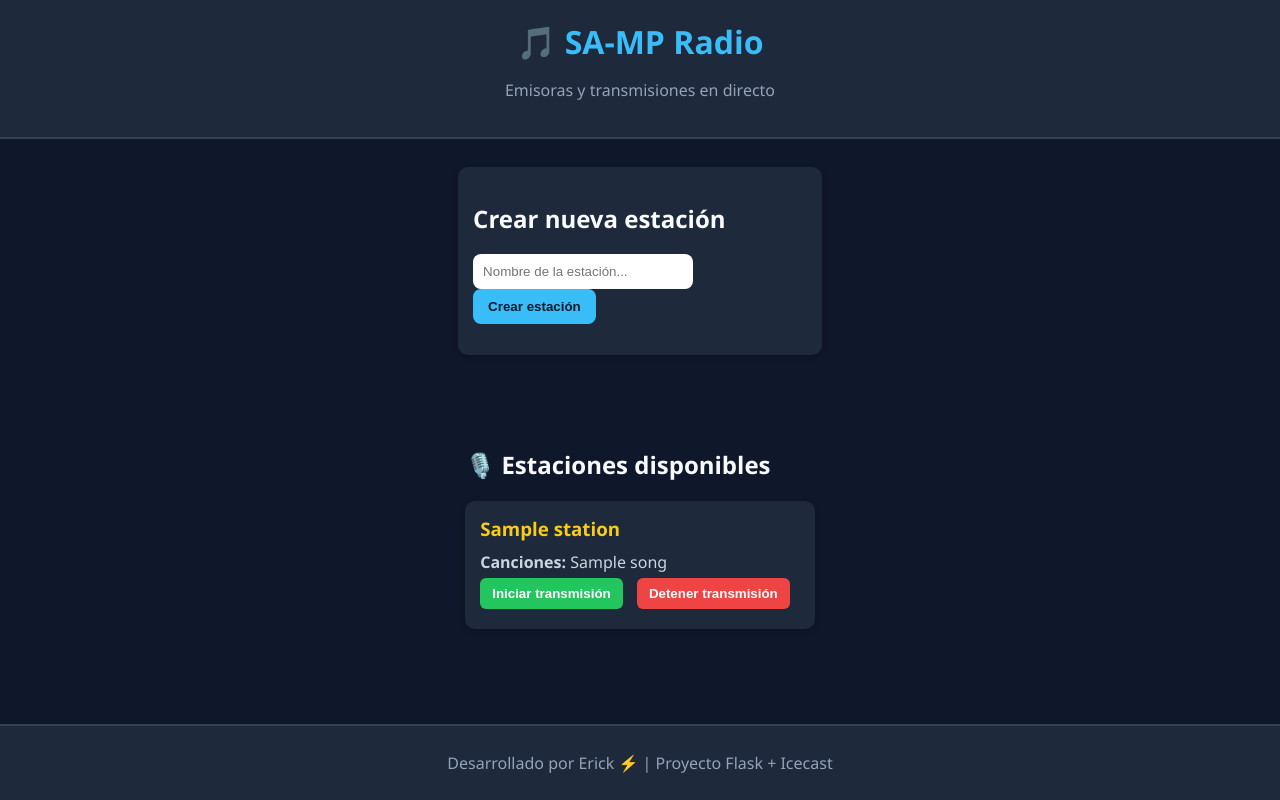
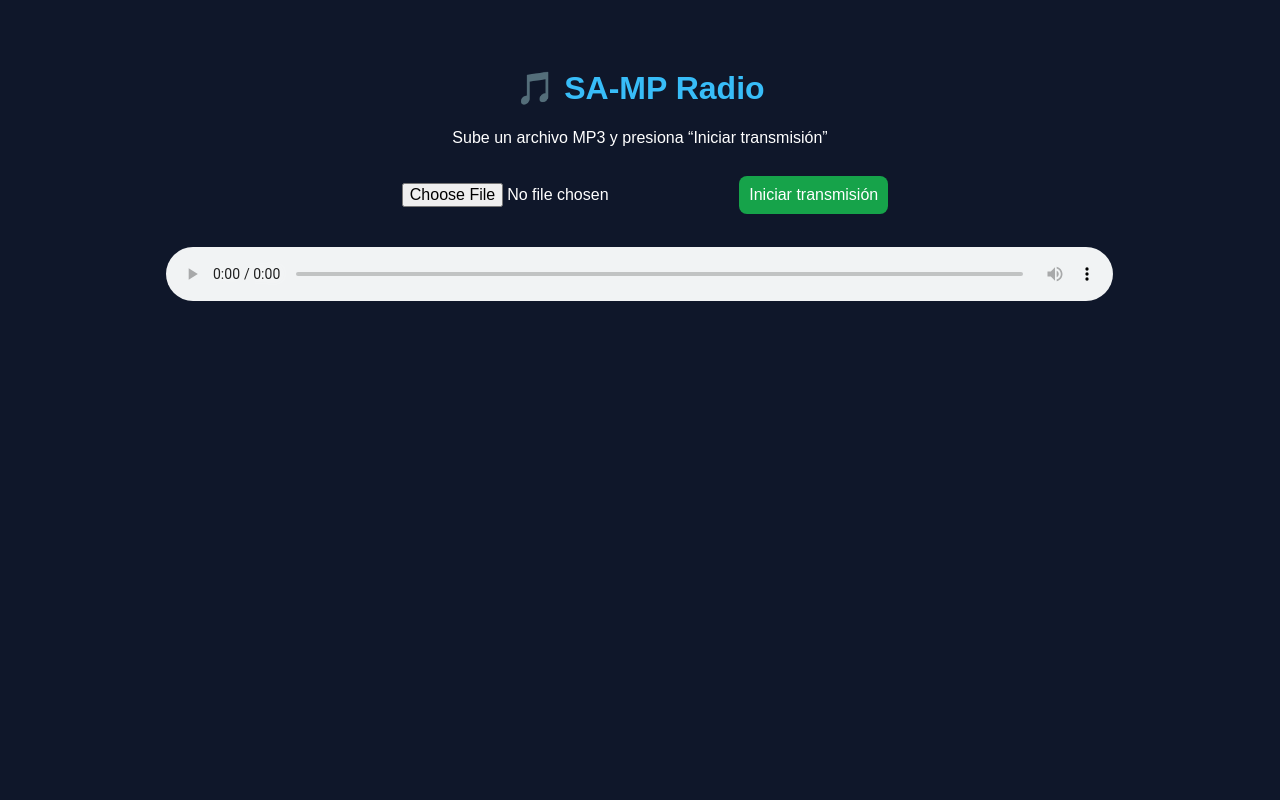
Before and after one commit to ELLOCOACRO/sa-mp-radio, a Flask app: template templates/index.html in a window 1280 px wide. Run offline with Flask 3, Linux system fonts and the light colour scheme; the template is opened without the code that fills it: most values are stand-ins (such as "Sample title", 1, 10 or a date in 2020).

Commit message:
Full fix: working Icecast + proxy + UI for Render

```diff
--- a/icecast.xml
+++ b/icecast.xml
@@ -18,6 +18,7 @@
     </authentication>
 
     <hostname>localhost</hostname>
+
     <listen-socket>
         <port>8000</port>
     </listen-socket>
--- a/requirements.txt
+++ b/requirements.txt
@@ -7,3 +7,4 @@ Jinja2==3.1.6
 MarkupSafe==3.0.3
 itsdangerous==2.2.0
 click==8.1.7
+requests==2.32.3
--- a/templates/index.html
+++ b/templates/index.html
@@ -3,118 +3,72 @@
   <head>
     <meta charset="UTF-8" />
     <meta name="viewport" content="width=device-width, initial-scale=1.0" />
-    <title>SA-MP Radio | Panel de Estaciones</title>
-    <link
-      rel="stylesheet"
-      href="{{ url_for('static', filename='style.css') }}"
-    />
+    <title>SA-MP Radio 🎧</title>
+    <style>
+      body {
+        font-family: Arial, sans-serif;
+        background: #0f172a;
+        color: white;
+        text-align: center;
+        padding: 40px;
+      }
+      h1 {
+        color: #38bdf8;
+      }
+      input,
+      button {
+        margin: 10px;
+        padding: 10px;
+        border-radius: 8px;
+        border: none;
+        font-size: 1em;
+      }
+      button {
+        background: #16a34a;
+        color: white;
+        cursor: pointer;
+      }
+      button:hover {
+        background: #22c55e;
+      }
+      audio {
+        margin-top: 20px;
+        width: 80%;
+      }
+    </style>
   </head>
   <body>
-    <header>
-      <h1>🎵 SA-MP Radio</h1>
-      <p>Emisoras y transmisiones en directo</p>
-    </header>
+    <h1>🎵 SA-MP Radio</h1>
+    <p>Sube un archivo MP3 y presiona “Iniciar transmisión”</p>
 
-    <section class="create-station">
-      <h2>Crear nueva estación</h2>
-      <input
-        type="text"
-        id="stationName"
-        placeholder="Nombre de la estación..."
-      />
-      <button id="createStationBtn">Crear estación</button>
-      <p id="createStatus"></p>
-    </section>
+    <form id="uploadForm">
+      <input type="file" name="file" accept=".mp3" required />
+      <button type="submit">Iniciar transmisión</button>
+    </form>
 
-    <section class="stations">
-      <h2>🎙️ Estaciones disponibles</h2>
-      {% if stations %} {% for station in stations.values() %}
-      <div class="station">
-        <h3>{{ station.name }}</h3>
-        <p>
-          <strong>Canciones:</strong> {{ station.songs|join(', ') if
-          station.songs else 'Sin canciones aún.' }}
-        </p>
-        <button class="start-btn" onclick="startStream('{{ station.name }}')">
-          Iniciar transmisión
-        </button>
-        <button class="stop-btn" onclick="stopStream('{{ station.name }}')">
-          Detener transmisión
-        </button>
-        <audio
-          id="player-{{ station.name }}"
-          controls
-          style="display: none; margin-top: 10px"
-        ></audio>
-        <p id="status-{{ station.name }}" class="status"></p>
-      </div>
-      {% endfor %} {% else %}
-      <p>No hay estaciones creadas todavía.</p>
-      {% endif %}
-    </section>
-
-    <footer>
-      <p>Desarrollado por Erick ⚡ | Proyecto Flask + Icecast</p>
-    </footer>
+    <audio id="player" controls>
+      <source src="{{ stream_url }}" type="audio/mpeg" />
+      Tu navegador no soporta el elemento de audio.
+    </audio>
 
     <script>
-      // Crear estación
-      document
-        .getElementById("createStationBtn")
-        .addEventListener("click", async () => {
-          const name = document.getElementById("stationName").value.trim();
-          const status = document.getElementById("createStatus");
-          if (!name) {
-            status.textContent = "⚠️ Debes ingresar un nombre.";
-            return;
-          }
-          status.textContent = "⏳ Creando estación...";
-          const res = await fetch("/create_station", {
-            method: "POST",
-            headers: { "Content-Type": "application/json" },
-            body: JSON.stringify({ name }),
-          });
-          const data = await res.json();
-          status.textContent = data.message || data.error;
-          if (!data.error) setTimeout(() => location.reload(), 1500);
-        });
+      const form = document.getElementById("uploadForm");
+      form.addEventListener("submit", async (e) => {
+        e.preventDefault();
+        const file = e.target.file.files[0];
+        if (!file) return alert("Selecciona un archivo MP3 primero.");
+        const formData = new FormData();
+        formData.append("file", file);
 
-      // Iniciar transmisión
-      async function startStream(name) {
-        const status = document.getElementById(`status-${name}`);
-        status.textContent = "🔄 Iniciando transmisión...";
-        const res = await fetch("/start_stream", {
-          method: "POST",
-          headers: { "Content-Type": "application/json" },
-          body: JSON.stringify({ name }),
-        });
+        const res = await fetch("/start", { method: "POST", body: formData });
         const data = await res.json();
         if (data.error) {
-          status.textContent = "❌ " + data.error;
+          alert("Error: " + data.error);
         } else {
-          status.textContent = "✅ " + data.message;
-          const audio = document.getElementById(`player-${name}`);
-          audio.src = data.url;
-          audio.style.display = "block";
-          audio.play();
+          alert(data.message);
+          document.getElementById("player").play();
         }
-      }
-
-      // Detener transmisión
-      async function stopStream(name) {
-        const status = document.getElementById(`status-${name}`);
-        status.textContent = "🛑 Deteniendo transmisión...";
-        const res = await fetch("/stop_stream", {
-          method: "POST",
-          headers: { "Content-Type": "application/json" },
-          body: JSON.stringify({ name }),
-        });
-        const data = await res.json();
-        status.textContent = data.message || data.error;
-        const audio = document.getElementById(`player-${name}`);
-        audio.pause();
-        audio.style.display = "none";
-      }
+      });
     </script>
   </body>
 </html>
```
